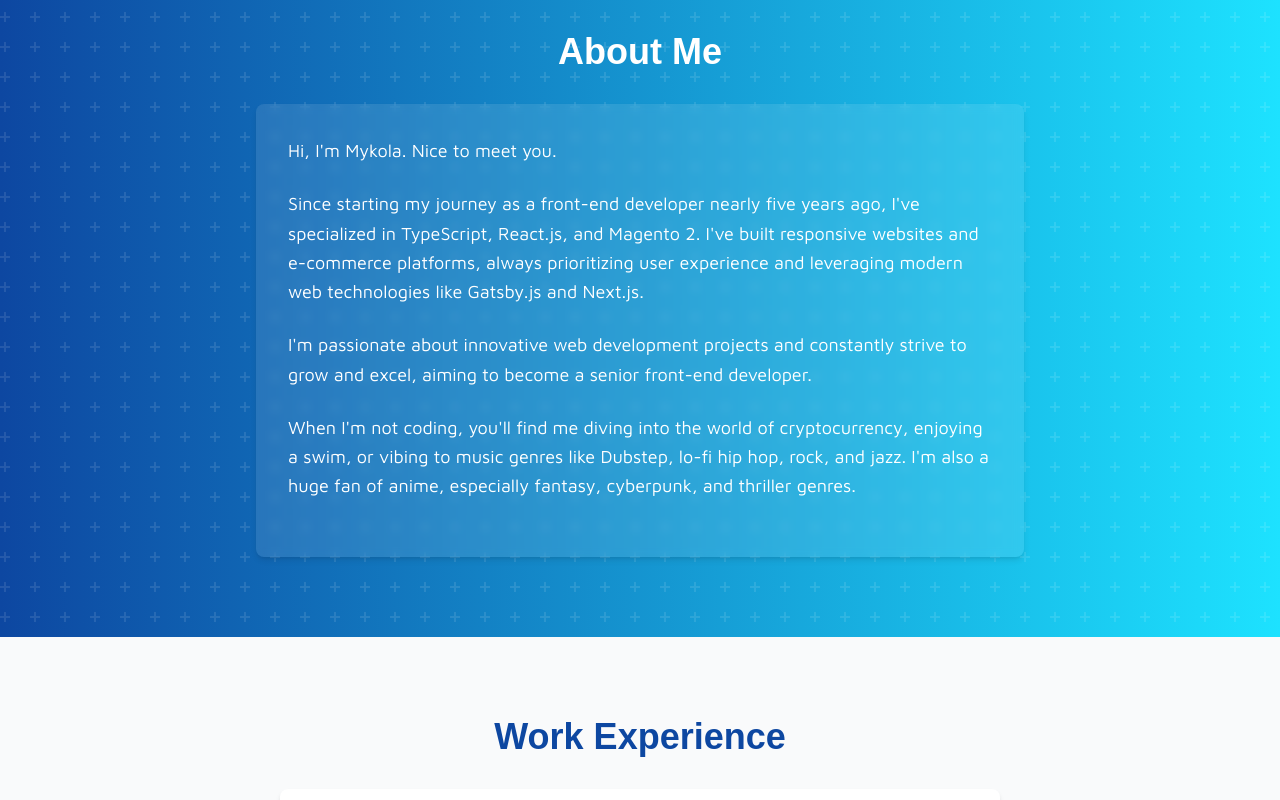
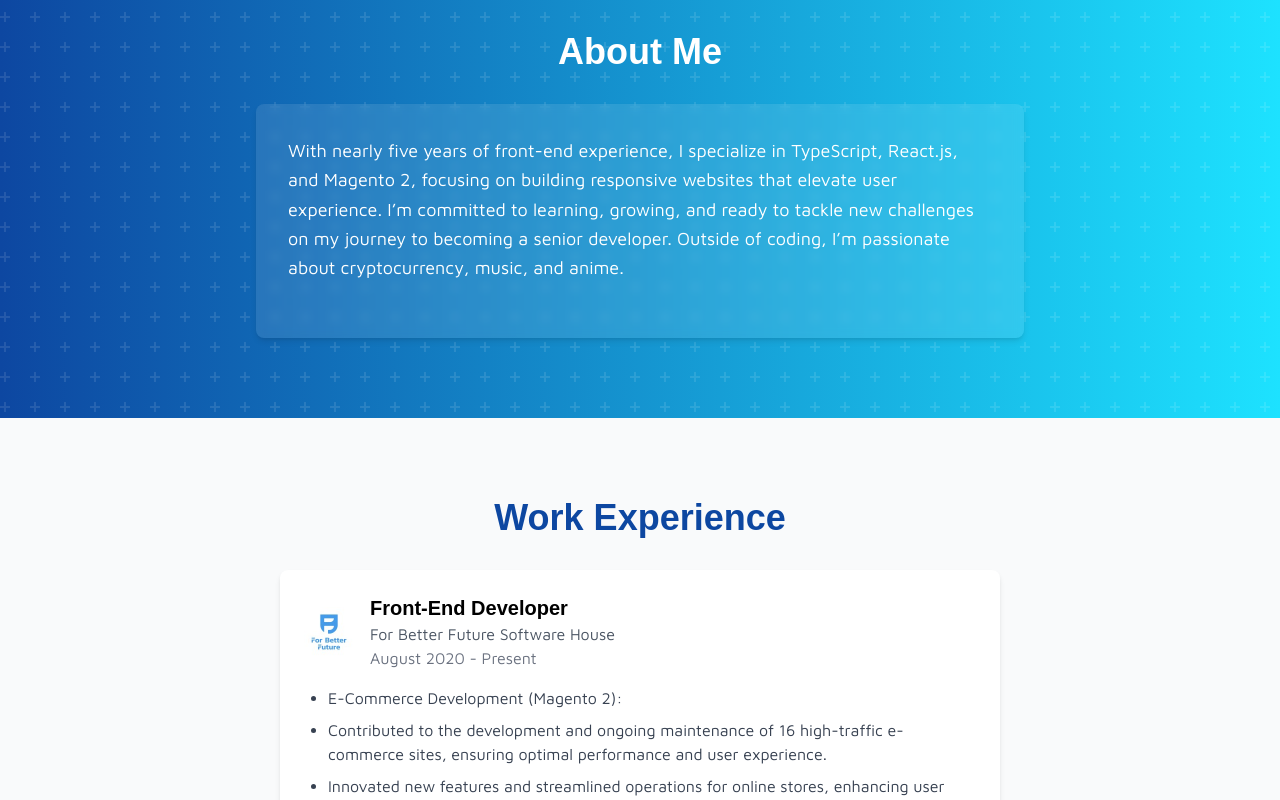
Before and after one commit to MykolaRudnev/portfolio-mykola-rudnev, a Next.js app: page / in a window 1280 px wide. Shown: the part 780-1580 px from the top of the page. Built offline with nearby package versions, Linux system fonts and the light colour scheme; a web font is replaced by a local one.

Commit message:
Changed text on  about section

```diff
--- a/app/components/About.tsx
+++ b/app/components/About.tsx
@@ -13,16 +13,7 @@ export default function About() {
                     <h2 className="text-4xl font-bold mb-8 text-center font-heading">About Me</h2>
                 <div className="max-w-3xl mx-auto bg-white bg-opacity-10 p-8 rounded-lg shadow-lg backdrop-blur-sm transition-all duration-300 ease-in-out transform hover:-translate-y-1 card-hover-effect">
                     <p className="mb-6 text-lg leading-relaxed">
-                        Hi, I'm Mykola. Nice to meet you.
-                    </p>
-                    <p className="mb-6 text-lg leading-relaxed">
-                        Since starting my journey as a front-end developer nearly five years ago, I've specialized in TypeScript, React.js, and Magento 2. I've built responsive websites and e-commerce platforms, always prioritizing user experience and leveraging modern web technologies like Gatsby.js and Next.js.
-                    </p>
-                    <p className="mb-6 text-lg leading-relaxed">
-                        I'm passionate about innovative web development projects and constantly strive to grow and excel, aiming to become a senior front-end developer.
-                    </p>
-                    <p className="mb-6 text-lg leading-relaxed">
-                        When I'm not coding, you'll find me diving into the world of cryptocurrency, enjoying a swim, or vibing to music genres like Dubstep, lo-fi hip hop, rock, and jazz. I'm also a huge fan of anime, especially fantasy, cyberpunk, and thriller genres.
+                        With nearly five years of front-end experience, I specialize in TypeScript, React.js, and Magento 2, focusing on building responsive websites that elevate user experience. I’m committed to learning, growing, and ready to tackle new challenges on my journey to becoming a senior developer. Outside of coding, I’m passionate about cryptocurrency, music, and anime.
                     </p>
                 </div>
             </div>
```
